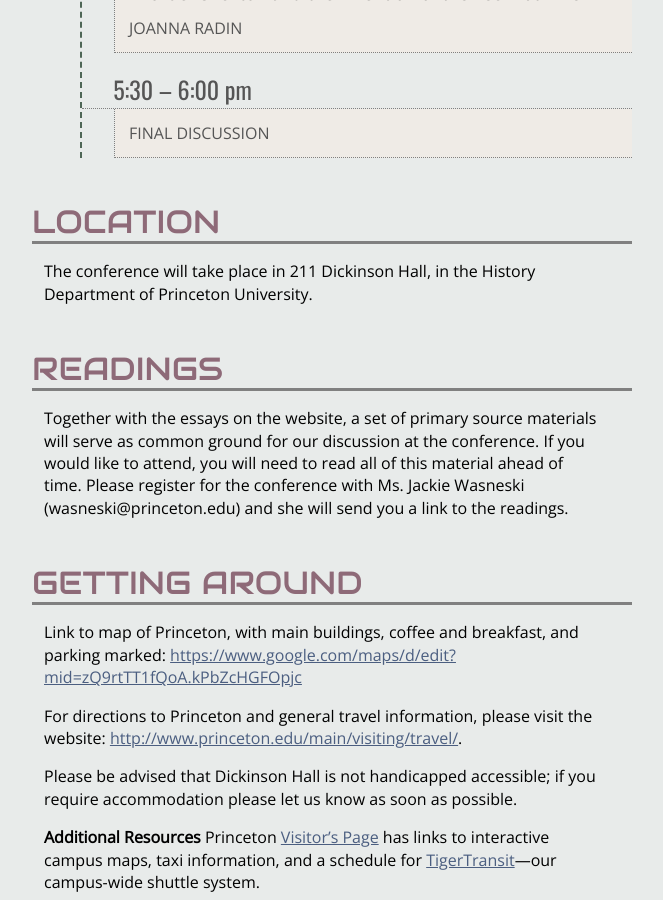
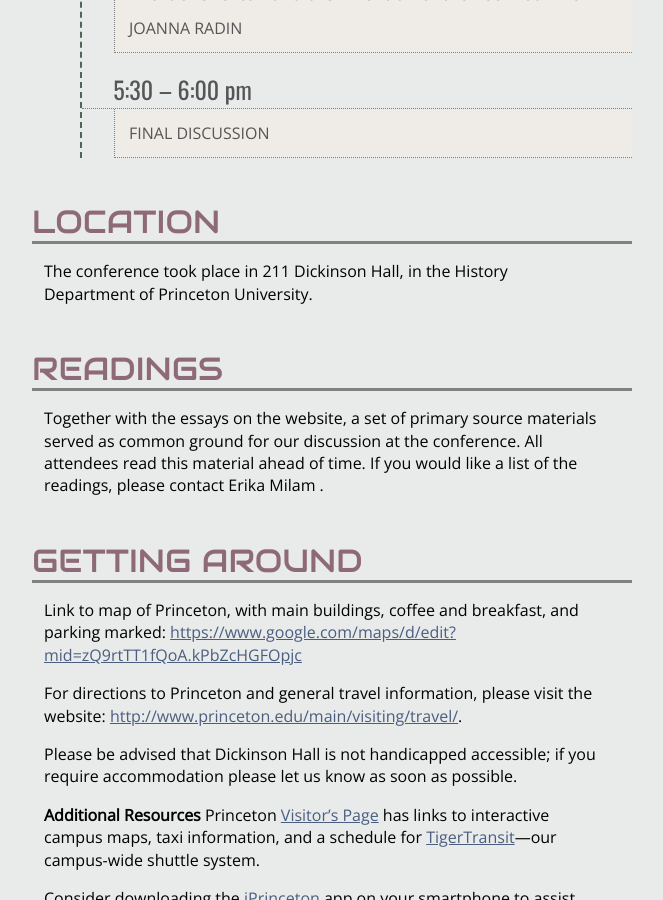
Before and after one commit to historiesofthefuture/historiesofthefuture, a Jekyll site: the page logistics.html, which Jekyll copies as it is, in a window 1280 px wide and 900 px high, scrolled down 2512 px. Shown: the whole window, without its empty margins (308-971 px from the left). Built offline with Jekyll 4.4.1, drawn with Linux system fonts in a browser that asks for light colours; nearby versions of some CDN libraries; some web fonts are replaced.

Commit message:
Update logistics.html

```diff
--- a/logistics.html
+++ b/logistics.html
@@ -146,10 +146,10 @@
 </div>
 
 <div class="date">Location</div>
-<p>The conference will take place in 211 Dickinson Hall, in the History Department of Princeton University.</p>
+<p>The conference took place in 211 Dickinson Hall, in the History Department of Princeton University.</p>
 
 <div class="date">Readings</div>
-<p>Together with the essays on the website, a set of primary source materials will serve as common ground for our discussion at the conference. If you would like to attend, you will need to read all of this material ahead of time. Please register for the conference with Ms. Jackie Wasneski (wasneski@princeton.edu) and she will send you a link to the readings.
+<p>Together with the essays on the website, a set of primary source materials served as common ground for our discussion at the conference. All attendees read this material ahead of time. If you would like a list of the readings, please contact Erika Milam <a href="mailto:emilam@princeton.edu"><i class="fa fa-envelope-square fa-lg" ></i></a>.
 </p>
 
 <div class="date"> Getting Around</div>
```
